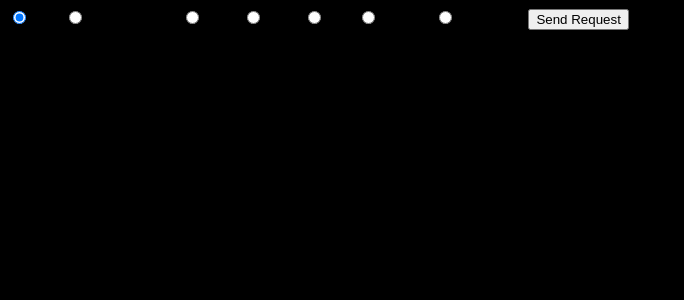
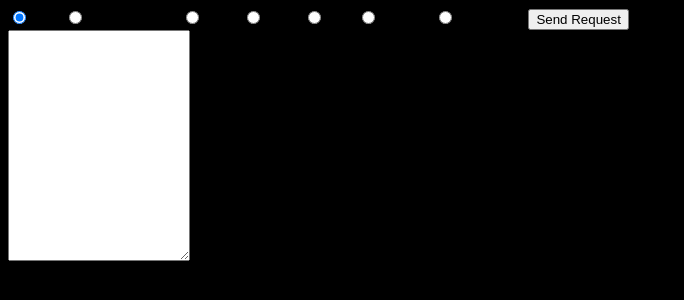
Before and after one commit to HemantSachdeva/JokeApi, a Flask app: page / in a window 1280 px wide. Shown: the top 300 px of the page, without its empty margins (0-684 px from the left). Run offline with Flask 2, Linux system fonts and the light colour scheme.

Commit message:
Add textarea to show Joke
* Empty initially

Signed-off-by: Hemant Sachdeva <hemant.evolver@gmail.com>

```diff
--- a/templates/index.html
+++ b/templates/index.html
@@ -47,6 +47,7 @@
                 <label for="christmas">Christmas</label>
                 <button type="submit">Send Request</button>
                 <br>
+                <textarea name="showJoke" rows="15" class="textarea">{% if showJoke %}{{showJoke}}{% endif %}</textarea>
             </form>
         </div>
     </div>
```
